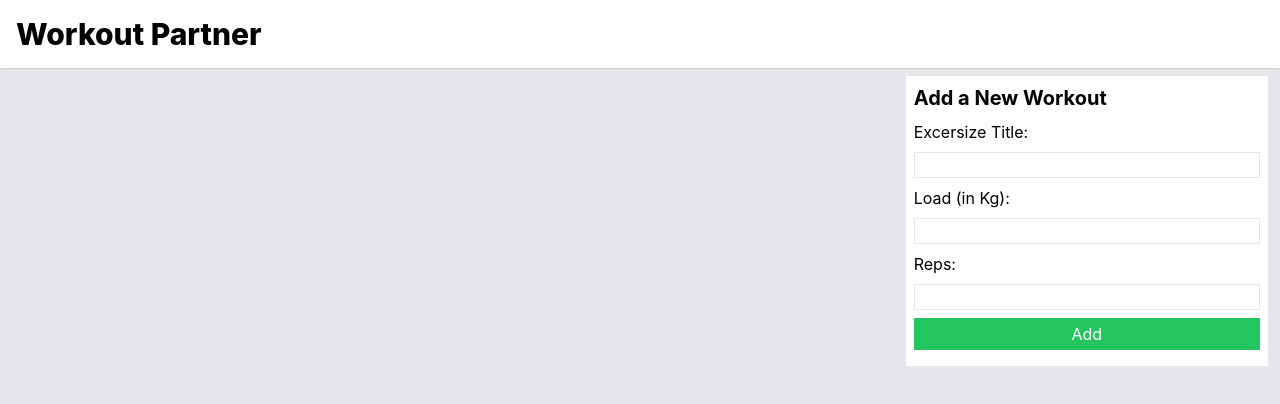
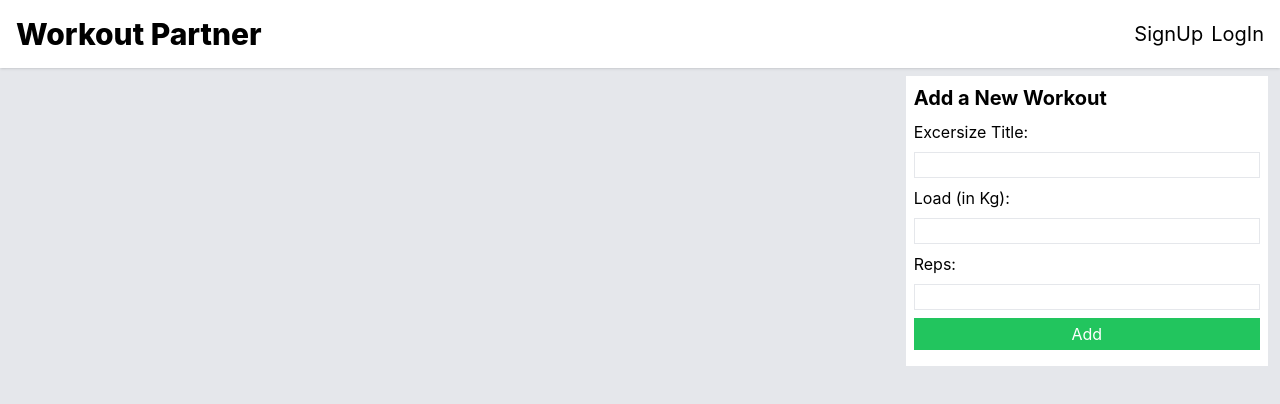
Before and after one commit to rukavendra/e-dashboard, a React (Create React App) app in the folder frontend/: page / in a window 1280 px wide. Shown: the top 404 px of the page. Built offline with nearby package versions, Linux system fonts and the light colour scheme.

Commit message:
Update navBar.jsx
conditionally updating nav bar

```diff
--- a/frontend/src/components/navBar.jsx
+++ b/frontend/src/components/navBar.jsx
@@ -1,11 +1,30 @@
 import React from 'react'
 import { Link  } from 'react-router-dom'
+import { useLogout } from './pages/hooks/useLogOut'
+import { useAuthContext } from '../context/hooks/useAuthContext'
+
 
 const NavBar = () => {
+  const {logout}= useLogout()
+  const {user}= useAuthContext()
+  const handleLogout=()=>{
+    logout()
+  }
   return (
     <header className='shadow max-w-full font-extrabold bg-white text-3xl'>
         <div className='flex items-center justify-between p-4'>
             <Link to='/' >Workout Partner</Link>
+              <nav>
+                {user?
+                (<div className='font-normal text-base flex gap-x-2'>
+                  <span>{(user.email).slice(0,10)}</span>
+                  <button className='font-normal text-xl text-green-500 border border-green-500 py-1 px-3 hover:text-lg' onClick={handleLogout}>Log Out</button>
+                </div>):
+                (<div className='font-normal text-xl flex gap-x-2'>
+                  <Link to='/signup'>SignUp</Link>
+                  <Link to='/login'>LogIn</Link>
+                </div>)}
+              </nav>
         </div>
     </header>
   )
```
